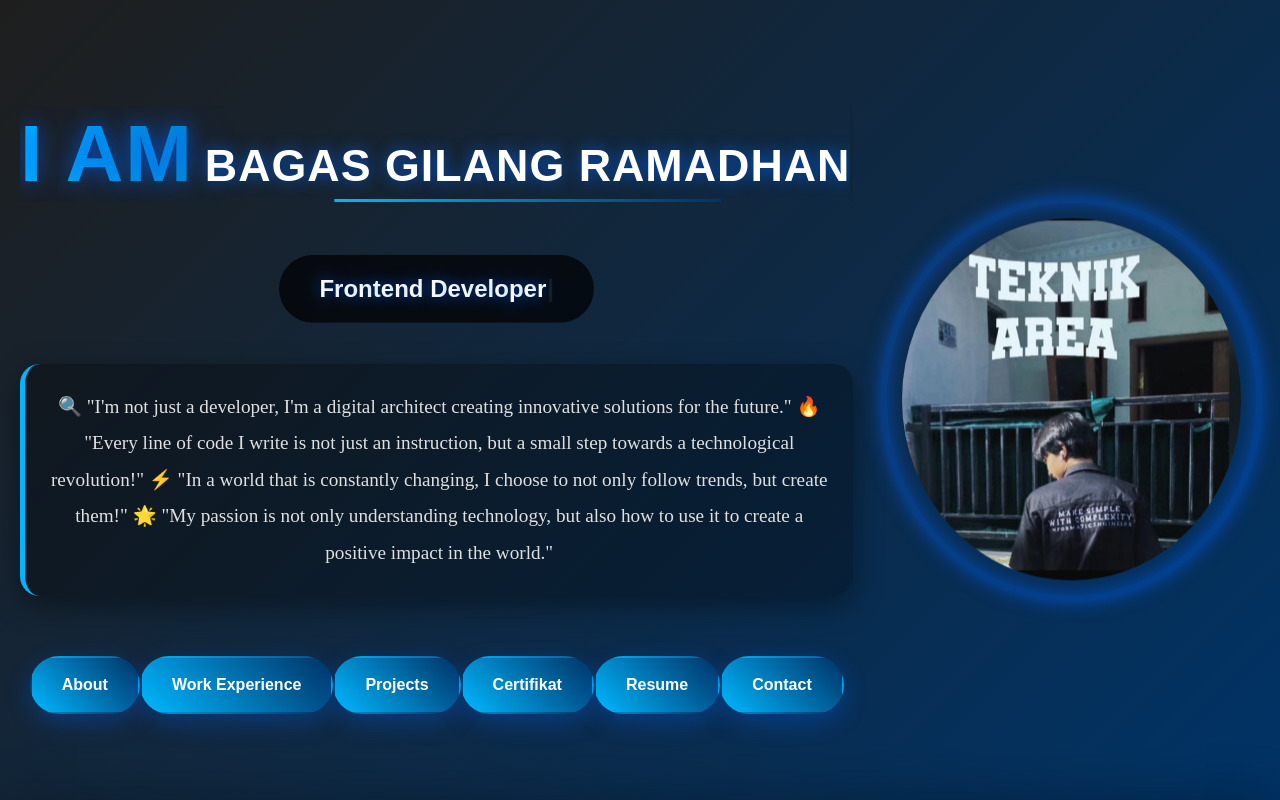
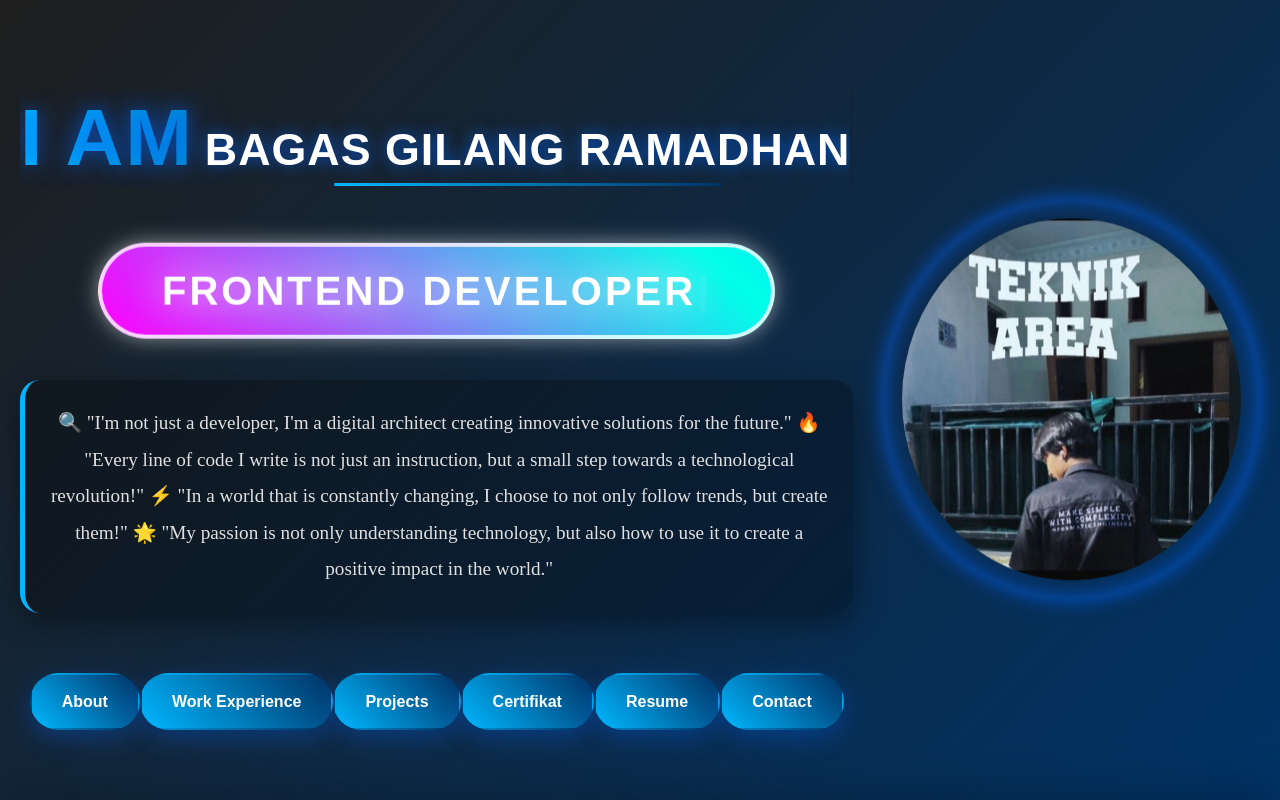
Before and after one commit to bagasgr/portfolio, a React (Create React App) app: page / in a window 1280 px wide. Shown: the top 800 px of the page. Built offline with nearby package versions, Linux system fonts and the light colour scheme.

Commit message:
PERBAIKAN ANIMASI

```diff
--- a/src/App.css
+++ b/src/App.css
@@ -160,6 +160,7 @@ body {
   text-align: center;
   text-shadow: 0 0 15px rgba(0, 102, 255, 0.7);
   transition: transform 0.3s ease, color 0.3s ease;
+  animation: fadeIn 1.5s ease-in-out;
 }
 
 /* Hover Effect on Hero Title */
@@ -190,6 +191,7 @@ body {
   -webkit-text-fill-color: transparent;
   text-shadow: 0 0 20px rgba(0, 102, 255, 0.6), 0 0 50px rgba(0, 102, 255, 0.3);
   transition: text-shadow 0.3s ease-in-out, transform 0.3s ease-in-out;
+  animation: scaleFade 2s ease-in-out;
 }
 
 .iam:hover {
@@ -208,6 +210,7 @@ body {
   text-align: center;
   letter-spacing: 1px;
   transition: transform 0.4s ease, color 0.3s ease;
+  animation: fadeIn 1.5s ease-in-out;
 }
 
 .name::after {
@@ -230,6 +233,29 @@ body {
 .name:hover::after {
   width: 100%;
   opacity: 1;
+}
+
+/* Animations */
+@keyframes fadeIn {
+  from {
+    opacity: 0;
+    transform: translateY(20px);
+  }
+  to {
+    opacity: 1;
+    transform: translateY(0);
+  }
+}
+
+@keyframes scaleFade {
+  from {
+    opacity: 0;
+    transform: scale(0.8);
+  }
+  to {
+    opacity: 1;
+    transform: scale(1);
+  }
 }
 
 /* MEDIA QUERIES FOR RESPONSIVE DESIGN */
@@ -270,55 +296,60 @@ body {
 
 /* Animated Title */
 .animated-title {
-  font-size: 1.5rem; /* Menambah ukuran font */
-  font-weight: 600; /* Menguatkan ketebalan font */
-  color: #f8f9fa;
-  background: rgba(0, 0, 0, 0.7); /* Background lebih gelap */
-  padding: 20px 40px; /* Mengurangi jarak padding */
-  margin-top: 25px;
-  border-radius: 50px; /* Sudut lebih bulat */
+  font-size: 2.5rem; /* Lebih besar dan mencolok */
+  font-weight: 900; /* Super bold */
+  color: white; /* Warna teks tetap jelas */
+  padding: 20px 60px;
+  margin-top: 30px;
+  border-radius: 50px;
   display: inline-block;
   white-space: nowrap;
   position: relative;
   z-index: 2;
   overflow: hidden;
-  transition: transform 0.4s ease, color 0.4s ease;
-  animation: glowEffect 2.5s infinite alternate, waveEffect 3s ease-in-out infinite;
+  text-transform: uppercase; /* Huruf kapital semua */
+  letter-spacing: 3px; /* Spasi antar huruf lebih lebar */
+  border: 4px solid rgba(255, 255, 255, 0.8); /* Border putih elegan */
+  box-shadow: 0 0 20px rgba(255, 255, 255, 0.5);
+  background: linear-gradient(45deg, #ff00ff, #00ffea, #007bff, #ff007b, #ffcc00);
+  background-size: 400%;
+  animation: glowEffect 1.5s infinite alternate, waveEffect 3s ease-in-out infinite, colorShift 6s infinite alternate, textGlow 2s infinite alternate;
+  transition: all 0.4s ease-in-out;
 }
 
-/* Efek Glow yang lebih dramatis */
+/* Efek Glowing 3D */
 @keyframes glowEffect {
-  0% { text-shadow: 0 0 15px rgba(0, 102, 255, 0.7), 0 0 25px rgba(0, 102, 255, 0.6); }
-  50% { text-shadow: 0 0 35px rgba(0, 102, 255, 1), 0 0 50px rgba(0, 102, 255, 0.8); }
-  100% { text-shadow: 0 0 15px rgba(0, 102, 255, 0.7), 0 0 25px rgba(0, 102, 255, 0.6); }
+  0% { text-shadow: 0 0 20px rgba(255, 255, 255, 0.8), 0 0 30px rgba(0, 255, 255, 0.8); }
+  50% { text-shadow: 0 0 50px rgba(255, 255, 255, 1), 0 0 70px rgba(0, 255, 255, 0.9); }
+  100% { text-shadow: 0 0 20px rgba(255, 255, 255, 0.8), 0 0 30px rgba(0, 255, 255, 0.8); }
 }
 
 /* Efek Gelombang */
 @keyframes waveEffect {
-  0% {
-    transform: translateY(0);
-    text-shadow: 0 0 15px rgba(0, 102, 255, 0.7);
-  }
-  50% {
-    transform: translateY(-8px);
-    text-shadow: 0 0 30px rgba(0, 102, 255, 0.8);
-  }
-  100% {
-    transform: translateY(0);
-    text-shadow: 0 0 15px rgba(0, 102, 255, 0.7);
-  }
+  0% { transform: translateY(0) rotate(0deg); }
+  50% { transform: translateY(-5px) rotate(2deg); }
+  100% { transform: translateY(0) rotate(0deg); }
+}
+
+/* Efek Warna Berganti */
+@keyframes colorShift {
+  0% { background-position: 0%; }
+  50% { background-position: 100%; }
+  100% { background-position: 0%; }
+}
+
+/* Efek Cahaya di Teks */
+@keyframes textGlow {
+  0% { text-shadow: 0 0 10px rgba(255, 255, 255, 0.5); }
+  100% { text-shadow: 0 0 40px rgba(255, 255, 255, 1); }
 }
 
 /* Hover Effect */
 .animated-title:hover {
-  color: #00b7ff; /* Mengubah warna teks saat hover */
-  transform: scale(1.05); /* Meningkatkan ukuran sedikit */
-  box-shadow: 0 0 15px rgba(0, 102, 255, 1), 0 0 25px rgba(0, 102, 255, 0.7); /* Menambah efek bayangan */
-}
-
-/* Transisi warna saat hover */
-.animated-title:hover {
-  transition: all 0.4s ease;
+  transform: scale(1.15) rotate(2deg);
+  filter: brightness(1.3);
+  border-color: rgba(255, 255, 255, 1);
+  box-shadow: 0 0 50px rgba(255, 255, 255, 1), 0 0 70px rgba(0, 255, 255, 1);
 }
 
 /* Hero Description */
```
